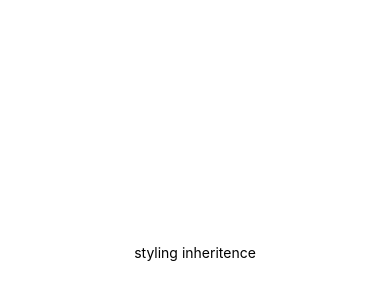
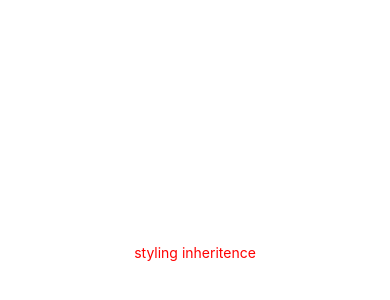
Before and after one commit to saikumar0620/react_native_Expo_learn, a React Native app: screen / in a window 390 px wide. Shown: the part 170-470 px from the top of the page. Built offline with nearby package versions, Linux system fonts and the light colour scheme.

Commit message:
fix: update text color for better visibility in App component

```diff
--- a/App.js
+++ b/App.js
@@ -14,7 +14,7 @@ export default function App() {
   // return <ActivityIndicator />;
   return (
     <View style={styles.container}>
-      <Text>styling inheritence</Text>
+      <Text style={ { color: "red",}}>styling inheritence</Text>
     </View>
   )
 }
@@ -25,6 +25,6 @@ const styles = StyleSheet.create({
     backgroundColor: "#fff",
     alignItems: "center",
     justifyContent: "center",
-    color: "red",
+
   },
 });
```
